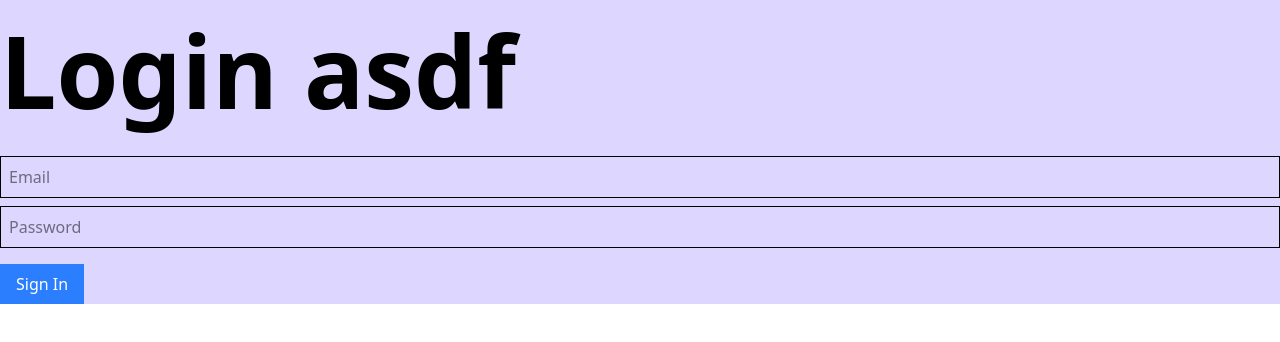
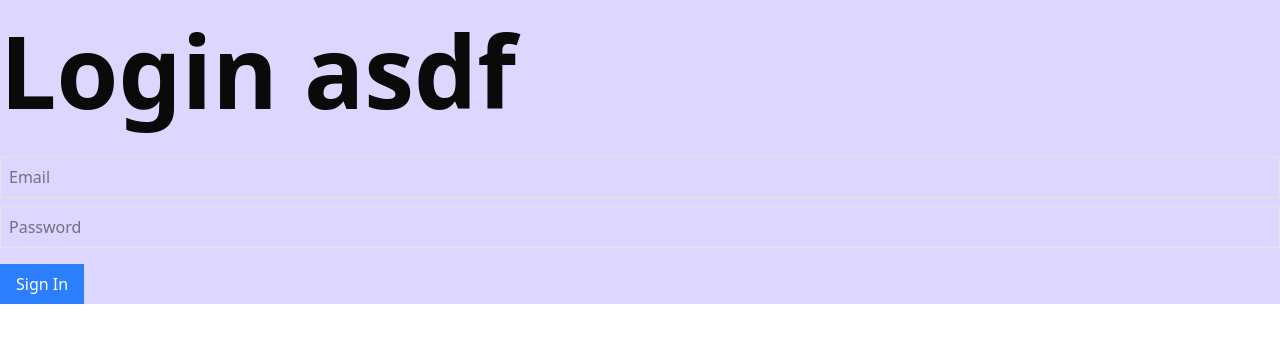
Before and after one commit to joshuaedwardk/workout-app, a Next.js app: page /login in a window 1280 px wide. Shown: the top 342 px of the page. Built offline with nearby package versions, Linux system fonts and the light colour scheme.

Commit message:
Before Tailwind CSS v4 upgrade

```diff
--- a/src/app/dashboard/page.tsx
+++ b/src/app/dashboard/page.tsx
@@ -35,7 +35,7 @@
 
   return (
     <div className="p-4">
-      <h1 className="text-2xl font-bold">Welcome to Your Dashboard</h1>
+      <h1 className="text-2xl text-violet-700 font-bold">Welcome to Your Dashboard</h1>
       {user ? (
         <>
           <p className="mt-2">Logged in as {user.email}</p>
@@ -44,7 +44,7 @@
           <AddWorkout />
 
           {/* ✅ Workout list */}
-          <div className="mt-6">
+          <div className="p-4 max-w-md mx-auto">
             <h2 className="text-xl font-semibold mb-2">All Workouts</h2>
             {workouts.length > 0 ? (
               <ul className="space-y-2">
--- a/src/app/globals.css
+++ b/src/app/globals.css
@@ -1 +1,121 @@
 @import "tailwindcss";
+
+@custom-variant dark (&:is(.dark *));
+
+@theme inline {
+  --color-background: var(--background);
+  --color-foreground: var(--foreground);
+  --font-sans: var(--font-geist-sans);
+  --font-mono: var(--font-geist-mono);
+  --color-sidebar-ring: var(--sidebar-ring);
+  --color-sidebar-border: var(--sidebar-border);
+  --color-sidebar-accent-foreground: var(--sidebar-accent-foreground);
+  --color-sidebar-accent: var(--sidebar-accent);
+  --color-sidebar-primary-foreground: var(--sidebar-primary-foreground);
+  --color-sidebar-primary: var(--sidebar-primary);
+  --color-sidebar-foreground: var(--sidebar-foreground);
+  --color-sidebar: var(--sidebar);
+  --color-chart-5: var(--chart-5);
+  --color-chart-4: var(--chart-4);
+  --color-chart-3: var(--chart-3);
+  --color-chart-2: var(--chart-2);
+  --color-chart-1: var(--chart-1);
+  --color-ring: var(--ring);
+  --color-input: var(--input);
+  --color-border: var(--border);
+  --color-destructive: var(--destructive);
+  --color-accent-foreground: var(--accent-foreground);
+  --color-accent: var(--accent);
+  --color-muted-foreground: var(--muted-foreground);
+  --color-muted: var(--muted);
+  --color-secondary-foreground: var(--secondary-foreground);
+  --color-secondary: var(--secondary);
+  --color-primary-foreground: var(--primary-foreground);
+  --color-primary: var(--primary);
+  --color-popover-foreground: var(--popover-foreground);
+  --color-popover: var(--popover);
+  --color-card-foreground: var(--card-foreground);
+  --color-card: var(--card);
+  --radius-sm: calc(var(--radius) - 4px);
+  --radius-md: calc(var(--radius) - 2px);
+  --radius-lg: var(--radius);
+  --radius-xl: calc(var(--radius) + 4px);
+}
+
+:root {
+  --radius: 0.625rem;
+  --background: oklch(1 0 0);
+  --foreground: oklch(0.145 0 0);
+  --card: oklch(1 0 0);
+  --card-foreground: oklch(0.145 0 0);
+  --popover: oklch(1 0 0);
+  --popover-foreground: oklch(0.145 0 0);
+  --primary: oklch(0.205 0 0);
+  --primary-foreground: oklch(0.985 0 0);
+  --secondary: oklch(0.97 0 0);
+  --secondary-foreground: oklch(0.205 0 0);
+  --muted: oklch(0.97 0 0);
+  --muted-foreground: oklch(0.556 0 0);
+  --accent: oklch(0.97 0 0);
+  --accent-foreground: oklch(0.205 0 0);
+  --destructive: oklch(0.577 0.245 27.325);
+  --border: oklch(0.922 0 0);
+  --input: oklch(0.922 0 0);
+  --ring: oklch(0.708 0 0);
+  --chart-1: oklch(0.646 0.222 41.116);
+  --chart-2: oklch(0.6 0.118 184.704);
+  --chart-3: oklch(0.398 0.07 227.392);
+  --chart-4: oklch(0.828 0.189 84.429);
+  --chart-5: oklch(0.769 0.188 70.08);
+  --sidebar: oklch(0.985 0 0);
+  --sidebar-foreground: oklch(0.145 0 0);
+  --sidebar-primary: oklch(0.205 0 0);
+  --sidebar-primary-foreground: oklch(0.985 0 0);
+  --sidebar-accent: oklch(0.97 0 0);
+  --sidebar-accent-foreground: oklch(0.205 0 0);
+  --sidebar-border: oklch(0.922 0 0);
+  --sidebar-ring: oklch(0.708 0 0);
+}
+
+.dark {
+  --background: oklch(0.145 0 0);
+  --foreground: oklch(0.985 0 0);
+  --card: oklch(0.205 0 0);
+  --card-foreground: oklch(0.985 0 0);
+  --popover: oklch(0.205 0 0);
+  --popover-foreground: oklch(0.985 0 0);
+  --primary: oklch(0.922 0 0);
+  --primary-foreground: oklch(0.205 0 0);
+  --secondary: oklch(0.269 0 0);
+  --secondary-foreground: oklch(0.985 0 0);
+  --muted: oklch(0.269 0 0);
+  --muted-foreground: oklch(0.708 0 0);
+  --accent: oklch(0.269 0 0);
+  --accent-foreground: oklch(0.985 0 0);
+  --destructive: oklch(0.704 0.191 22.216);
+  --border: oklch(1 0 0 / 10%);
+  --input: oklch(1 0 0 / 15%);
+  --ring: oklch(0.556 0 0);
+  --chart-1: oklch(0.488 0.243 264.376);
+  --chart-2: oklch(0.696 0.17 162.48);
+  --chart-3: oklch(0.769 0.188 70.08);
+  --chart-4: oklch(0.627 0.265 303.9);
+  --chart-5: oklch(0.645 0.246 16.439);
+  --sidebar: oklch(0.205 0 0);
+  --sidebar-foreground: oklch(0.985 0 0);
+  --sidebar-primary: oklch(0.488 0.243 264.376);
+  --sidebar-primary-foreground: oklch(0.985 0 0);
+  --sidebar-accent: oklch(0.269 0 0);
+  --sidebar-accent-foreground: oklch(0.985 0 0);
+  --sidebar-border: oklch(1 0 0 / 10%);
+  --sidebar-ring: oklch(0.556 0 0);
+}
+
+@layer base {
+  * {
+    @apply border-border outline-ring/50;
+  }
+  body {
+    @apply bg-background text-foreground;
+  }
+}
--- a/src/app/workouts/page.tsx
+++ b/src/app/workouts/page.tsx
@@ -57,7 +57,7 @@
 
   return (
     <div className="p-4">
-      <h1 className="text-2xl font-bold mb-4">Workouts</h1>
+      <h1 className="text-2xl text-red-900 font-bold mb-4">Workouts</h1>
 
       {Object.entries(groupedWorkouts).map(([category, items]) => (
         <div key={category} className="mb-6">
```
Also changed, not shown: package.json (line endings or trailing spaces), src/app/login/page.tsx (line endings or trailing spaces), 1 other file (tests, documents, lock files or other folders).
